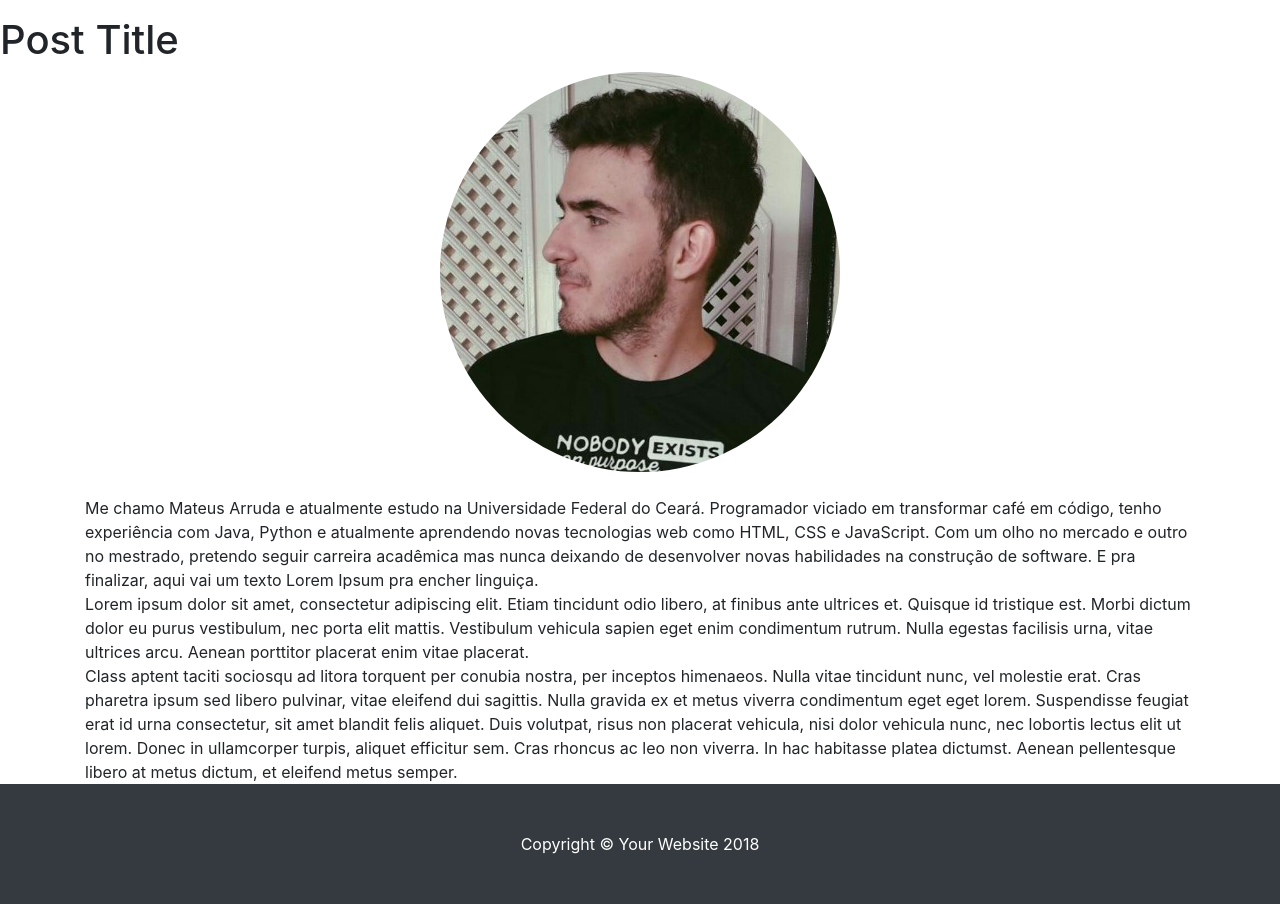
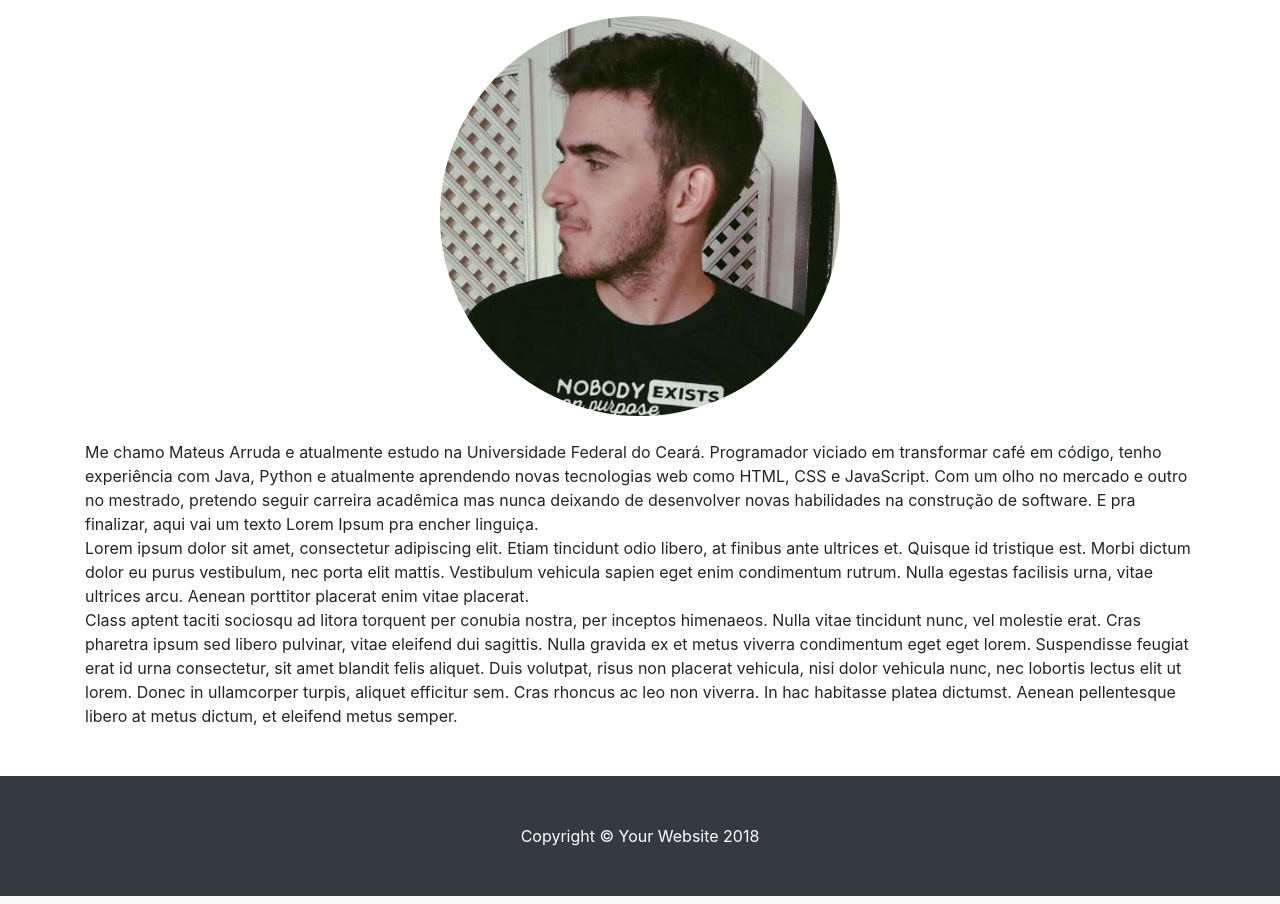
Before and after one commit to equipetecweb/trabalho03, a CodeIgniter app: page /codeigniter/index.php/mateus/sobre in a window 1280 px wide. Shown: the part 56-960 px from the top of the page. Run offline with CodeIgniter, Linux system fonts and the light colour scheme; data that the repository does not hold is empty; some libraries are stand-ins or nearby versions.

Commit message:
Add files via upload

```diff
--- a/application/views/body.php
+++ b/application/views/body.php
@@ -1,6 +1,10 @@
 <body>
   <br><br>
-<h1 class="mt-4">Post Title</h1>
+  <div class="container">
+    <h1 class="mt-4"> <?php echo $nome;?>
+    </h1>    <h3> <?php echo $cargo;?> </h3>
+  </div>
+
 <div class="col-sm">
 <img class="rounded-circle img-fluid d-block mx-auto" style="width: 400px; height: 400px" src="<?= $image;?>" alt="">
 </div>
@@ -8,3 +12,7 @@
 <div class="container">
   <?php echo $description;?>
 </div>
+
+<br><br>
+
+</body>
```
